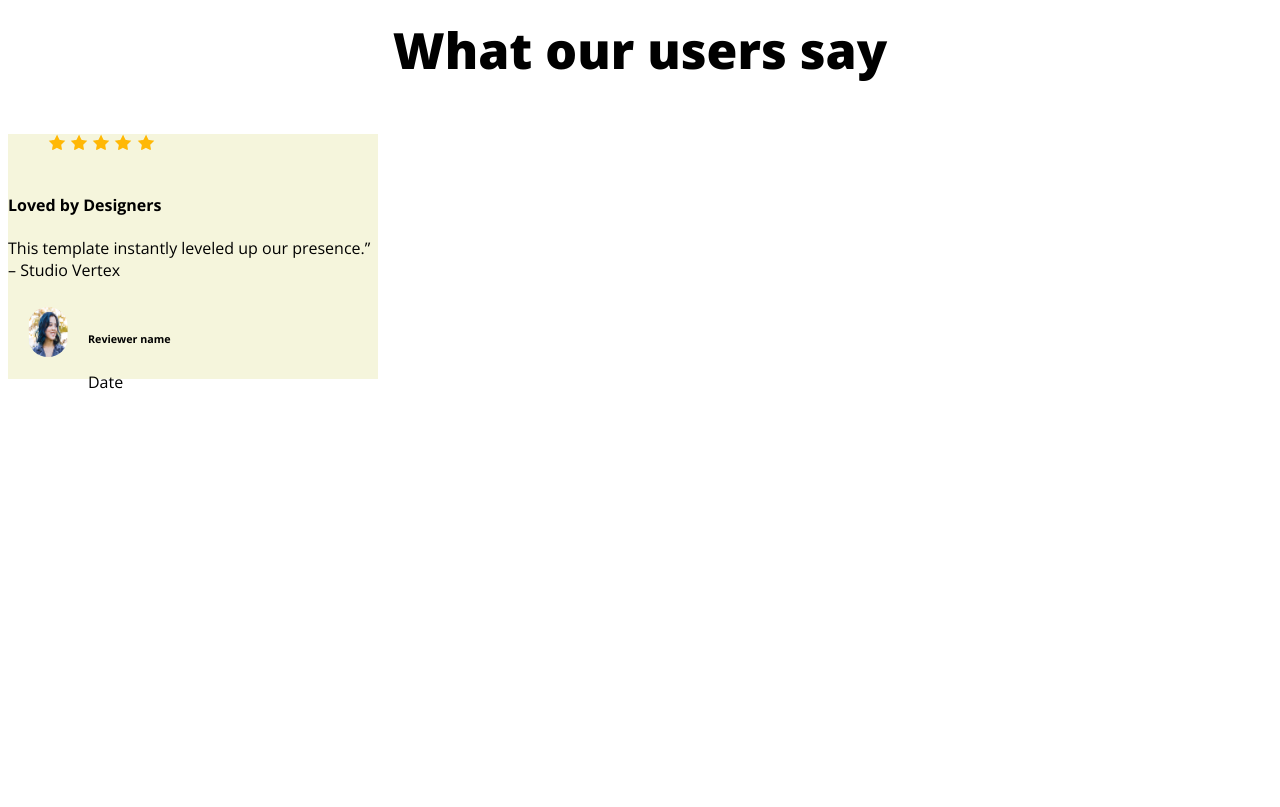
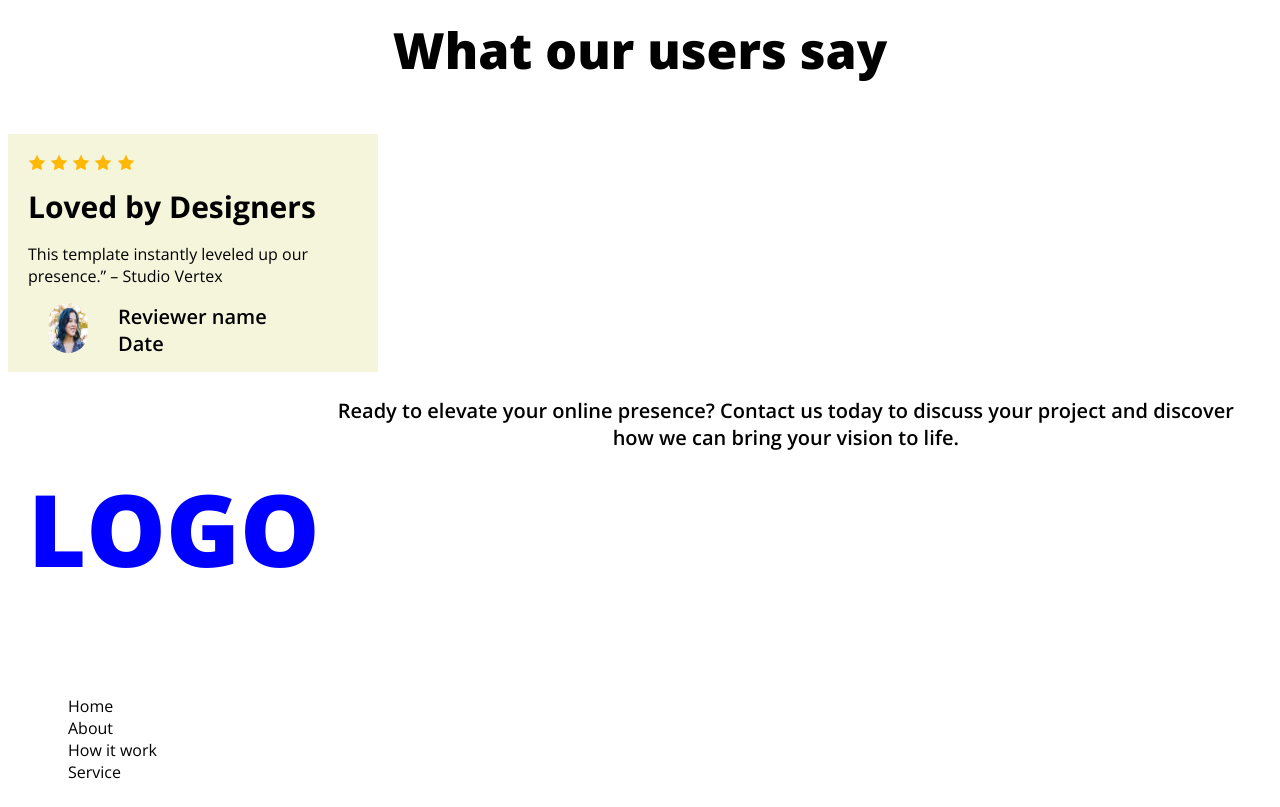
Before and after one commit to salauddin2545/web-developer-portfolio, a plain HTML site: page index.html in a window 1280 px wide. Shown: the part 1820-2627 px from the top of the page. Before the commit the page ends 2239 px from the top, so only its background shows below. Drawn offline with nearby package versions, Linux system fonts and the light colour scheme.

Commit message:
added more content

```diff
--- a/index.html
+++ b/index.html
@@ -58,21 +58,30 @@
                         <img src="images/icon-star.png" alt="star">
                     </ul>
                 <div class="user-rating">
-                    <h4>Loved by Designers</h4>
+                    <h4 class="rating-purpose">Loved by Designers</h4>
                     <p>This template instantly leveled up our presence.” – Studio Vertex</p>
                 </div>
-                <div class="user-details">
-                    <img class="user-image" src="images/avatar.png" alt="">
-                    <div>
-                        <h6>Reviewer name</h6>
-                        <p>Date</p>
+                    <div class="user-details">
+                        <img class="user-image" src="images/avatar.png" alt="">
+                        <div>
+                            <p class="user-name">Reviewer name</p>
+                            <p class="user-date">Date</p>
+                        </div>
                     </div>
-                </div>
                 </div>
         </section>
     </main>
-    <footer>
-
+    <footer class="footer-content-all">
+        <nav>
+            <h1 class="fotter-logo">LOGO</h1>
+            <p class="footer-paragraph">Ready to elevate your online presence? Contact us today to discuss your project and discover how we can bring your vision to life.</p>
+        </nav class="home-btn">
+            <ul>
+                <li>Home</li>
+                <li>About</li>
+                <li>How it work</li>
+                <li>Service</li>
+            </ul>
     </footer>
 </body>
 </html>
--- a/style.css
+++ b/style.css
@@ -146,35 +146,95 @@ img{
 
 .users-rating-conten{
     max-width: 370px;
-    max-height: 245px;
+    max-height: 300px;
     background-color: beige;
-    /* margin: 0 auto;
-    padding: 15px 20px; */
+
 }
 .user-div{
-
+    margin: 0 auto;
+    padding: 15px 20px;
 }
 
+.rating-stars{
+    margin: 5px 0;
+    padding-left: 0;
+    padding-bottom: 5px;
+}
 .user-status-head{
     text-align: center;
     font-weight: 900;
     font-size: 50px;
 }
+.rating-purpose{
+    font-weight: 600px;
+    font-size: 30px;
+    margin: 0;
+    padding-left: 0;
+}
 
 .user-rating{
     display: inline-block;
+    margin: 0 auto;
 }
 
 .user-details{
     display: flex;
     margin: 0 auto;
-    padding: 10px 20px;
-    gap: 10px;
+    padding: 0 20px;
+
 }
 
+.user-name{
+    font-size: 20px;
+    font-weight: 600;
+    margin: 0 auto;
+    padding: 0 20px;
+}
+.user-date{
+    font-size: 20px;
+    font-weight: 600;
+    margin: 0 auto;
+    padding: 0px 20px;
+}
 .user-image{
     width: 40px;
     height: 50px;
     margin-right: 10px;
     margin: o auto;
 }
+.user-nam{
+   margin-top: auto;
+}
+
+
+/* footer-content */
+.footer-content-all{
+    align-content: center;
+    text-align: center;
+
+}
+
+.fotter-logo{
+    font-weight: 900;
+    font-size: 100px;
+    color: blue;
+}
+
+.footer-paragraph{
+    font-weight: 600;
+    font-size: 20px;
+}
+
+
+ul li{
+    text-decoration: none;
+    display: flex;
+    margin: 0 auto;
+
+}
+
+li{
+    display: flex;
+    margin: 0 auto;
+    padding: 0 20px
+}
```
